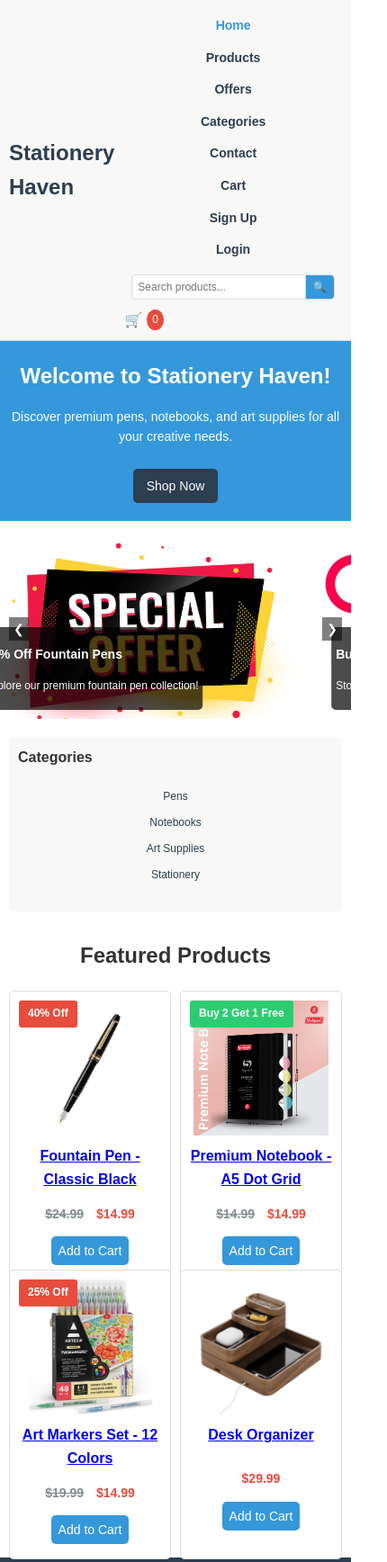
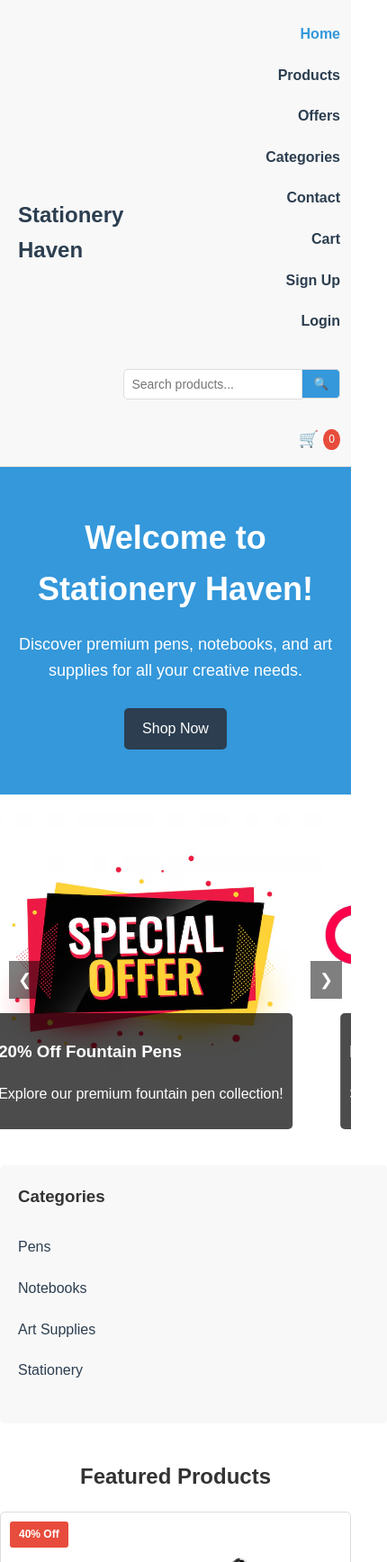
Before and after one commit to AbdelrahmanElghandour/stationery, a plain HTML site: page index.html in a window 390 px wide. Shown: the top 1736 px of the page at 90% size, 430 px wide, since content can reach past the window. Drawn offline with Linux system fonts and the light colour scheme.

Commit message:
Update styles.css

```diff
--- a/styles.css
+++ b/styles.css
@@ -863,291 +863,80 @@ footer {
 }
 
 @media (max-width: 768px) {
-  /* General Layout Adjustments */
   .main-content {
     flex-direction: column;
-    margin: 10px;
-    gap: 10px;
   }
-
   .sidebar,
   .product-grid {
     width: 100%;
   }
-
-  /* Navbar Adjustments */
-  .navbar {
-    padding: 10px;
-  }
-
   .nav-container {
     flex-direction: column;
-    align-items: center; /* Center align for better mobile fit */
-    gap: 5px; /* Reduce gap further */
-    width: 100%; /* Ensure full width */
+    align-items: flex-end;
   }
-
   .nav-links {
     flex-direction: column;
-    align-items: center; /* Center align nav items */
-    width: 100%; /* Full width for nav items */
-    margin: 0; /* Remove any margin */
+    align-items: flex-end;
   }
-
   .nav-links li {
-    margin: 5px 0;
-    width: 100%; /* Full width for each item */
-    text-align: center; /* Center text */
+    margin: 10px 0;
   }
-
-  .nav-links a {
-    width: 100%; /* Ensure links take full width */
-    padding: 5px; /* Reduce padding */
-    font-size: 14px; /* Smaller font */
+  .search-bar {
+    margin-top: 10px;
   }
-
-  .search-bar {
-    margin-top: 5px;
-    width: 100%; /* Full width */
-    justify-content: center; /* Center the search bar */
+  .cart-icon {
+    margin-top: 10px;
+    margin-left: 0;
   }
-
-  #search-input {
-    width: 80%; /* Slightly less than full width for button */
-    font-size: 12px;
-    padding: 6px; /* Reduce padding */
-  }
-
-  #search-button {
-    padding: 6px 8px; /* Reduce padding */
-    font-size: 12px;
-  }
-
-  .cart-icon {
-    margin-top: 5px;
-    margin-left: 0;
-    text-align: center; /* Center the cart icon */
-    width: 100%; /* Full width */
-  }
-
-  .cart-icon a {
-    font-size: 16px; /* Adjust icon size */
-  }
-
-  /* Sidebar Adjustments */
-  .sidebar {
-    max-height: 250px; /* Reduce max height for mobile */
-    padding: 10px;
-    overflow-y: auto; /* Keep scrolling */
-    box-sizing: border-box; /* Include padding in height */
-  }
-
-  .sidebar h3 {
-    font-size: 16px; /* Smaller heading */
-    margin-bottom: 5px; /* Reduce margin */
-  }
-
-  .sidebar ul {
-    padding: 0;
-  }
-
-  .sidebar a {
-    padding: 5px 0;
-    font-size: 12px; /* Smaller font */
-    display: block; /* Ensure full width */
-    text-align: center; /* Center align links */
-  }
-
-  /* Product Grid Adjustments (unchanged but included for context) */
-  .products {
-    grid-template-columns: repeat(auto-fit, minmax(150px, 1fr));
-    gap: 10px;
-    grid-auto-rows: 300px;
-  }
-
-  .product-card {
-    height: 300px;
-    max-height: 300px;
-    padding: 10px;
-  }
-
-  .product-card img {
-    max-height: 150px;
-  }
-
-  .product-card h3 {
-    font-size: 16px;
-    min-height: 36px;
-    -webkit-line-clamp: 2;
-  }
-
-  .product-card p {
-    font-size: 14px;
-  }
-
-  .add-to-cart {
-    padding: 8px;
-    font-size: 14px;
-  }
-
-  /* Other Adjustments (unchanged but included for completeness) */
   .product-container {
     flex-direction: column;
   }
-
   .product-image,
   .product-info {
     width: 100%;
   }
-
   .cart-table {
-    font-size: 12px;
+    font-size: 14px;
   }
-
   .cart-table th,
   .cart-table td {
-    padding: 5px;
+    padding: 8px;
   }
-
   .quantity-controls input {
-    width: 30px;
-    font-size: 12px;
+    width: 40px;
   }
-
-  .quantity-controls button {
-    padding: 3px 8px;
-  }
-
-  .remove-button {
-    padding: 3px 8px;
-    font-size: 12px;
-  }
-
   .cart-total,
   .cart-actions {
     text-align: center;
   }
-
   .cart-actions {
     flex-direction: column;
     gap: 10px;
   }
-
-  #checkout-button,
+  .checkout-button,
   #empty-cart-button {
     width: 100%;
     max-width: 200px;
-    padding: 8px;
-    font-size: 14px;
   }
-
   .checkout-container {
     flex-direction: column;
   }
-
   .checkout-form,
   .order-summary {
     width: 100%;
   }
-
-  .checkout-form h3,
-  .order-summary h3 {
-    font-size: 18px;
-  }
-
-  #checkout-form .form-group input {
-    font-size: 12px;
-  }
-
-  #pay-button {
-    padding: 8px;
-    font-size: 14px;
-  }
-
-  .summary-table th,
-  .summary-table td {
-    padding: 5px;
-    font-size: 12px;
-  }
-
   .profile-container {
     flex-direction: column;
   }
-
   .user-info,
   .order-history {
     width: 100%;
   }
-
-  .user-info h3,
-  .order-history h3 {
-    font-size: 18px;
-  }
-
-  .user-info p {
+  .orders-table {
     font-size: 14px;
   }
-
-  .orders-table {
-    font-size: 12px;
-  }
-
   .orders-table th,
   .orders-table td {
-    padding: 5px;
-  }
-
-  .toggle-items {
-    font-size: 12px;
-  }
-
-  .items-details-table th,
-  .items-details-table td {
-    padding: 5px;
-    font-size: 12px;
-  }
-
-  .welcome-banner {
-    padding: 20px 10px;
-  }
-
-  .welcome-banner h2 {
-    font-size: 24px;
-  }
-
-  .welcome-banner p {
-    font-size: 14px;
-  }
-
-  .cta-button {
-    padding: 8px 15px;
-    font-size: 14px;
-  }
-
-  .carousel {
-    max-width: 100%;
-  }
-
-  .carousel-slide img {
-    max-height: 200px;
-    object-fit: cover;
-  }
-
-  .carousel-caption {
-    font-size: 12px;
-    padding: 5px;
-    bottom: 10px;
-    left: 10px;
-  }
-
-  .carousel-prev,
-  .carousel-next {
-    padding: 5px;
-    font-size: 14px;
-  }
-
-  footer {
-    padding: 10px;
-    font-size: 14px;
+    padding: 8px;
   }
 }
```
